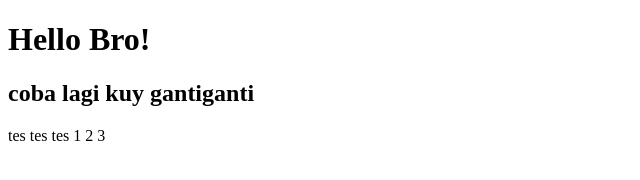
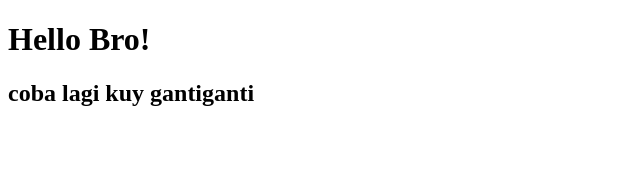
Before and after one commit to radityapa/belajargitdangithub, a website: page index.html in a window 1280 px wide. Shown: the whole page, without its empty margins (0-640 px from the left). Drawn offline with Linux system fonts and the light colour scheme.

Commit message:
remove paragraph

```diff
--- a/index.html
+++ b/index.html
@@ -8,6 +8,5 @@
 <body>
     <h1>Hello Bro!</h1>
     <h2>coba lagi kuy gantiganti</h2>
-    <p>tes tes tes 1 2 3 </p>
 </body>
 </html>
```
